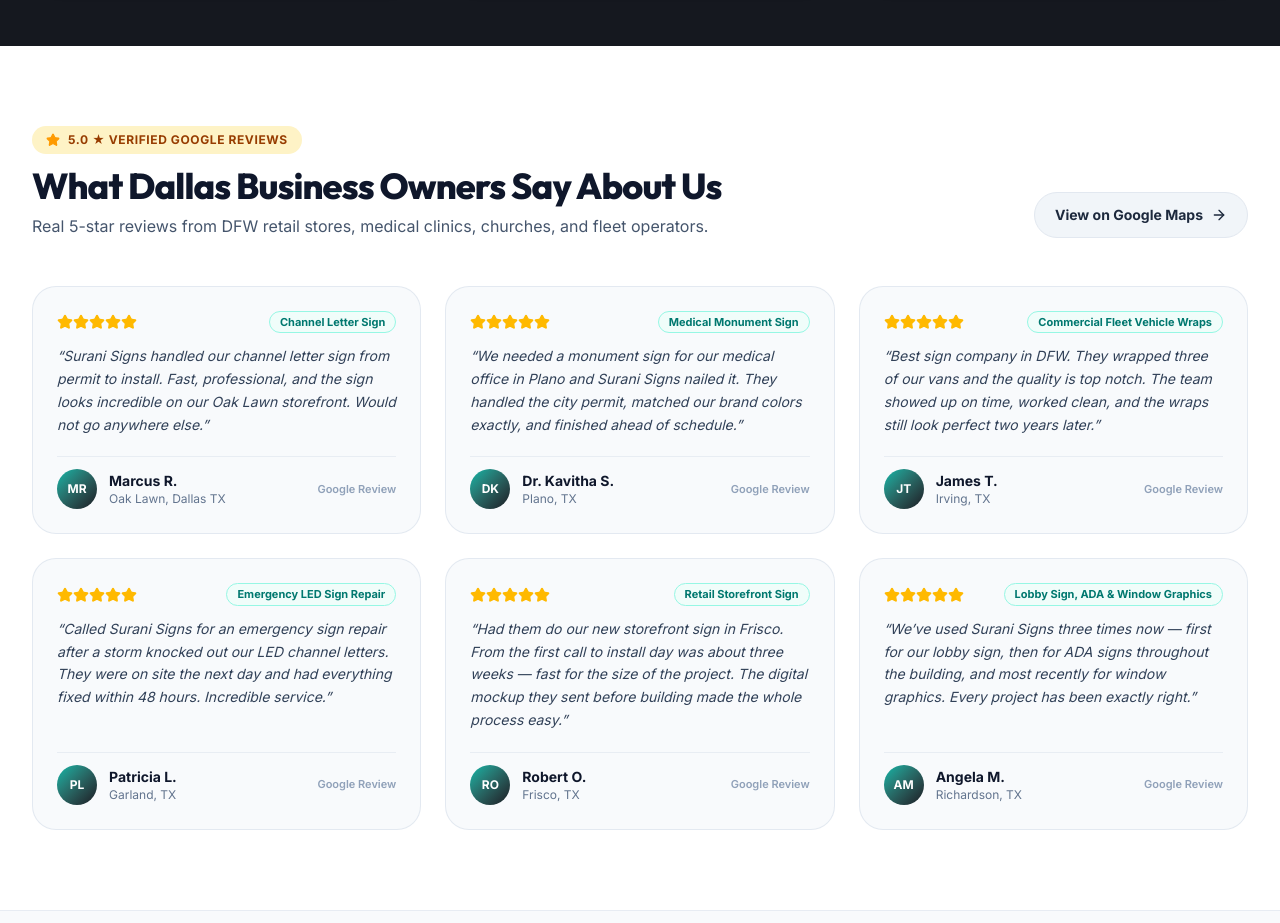
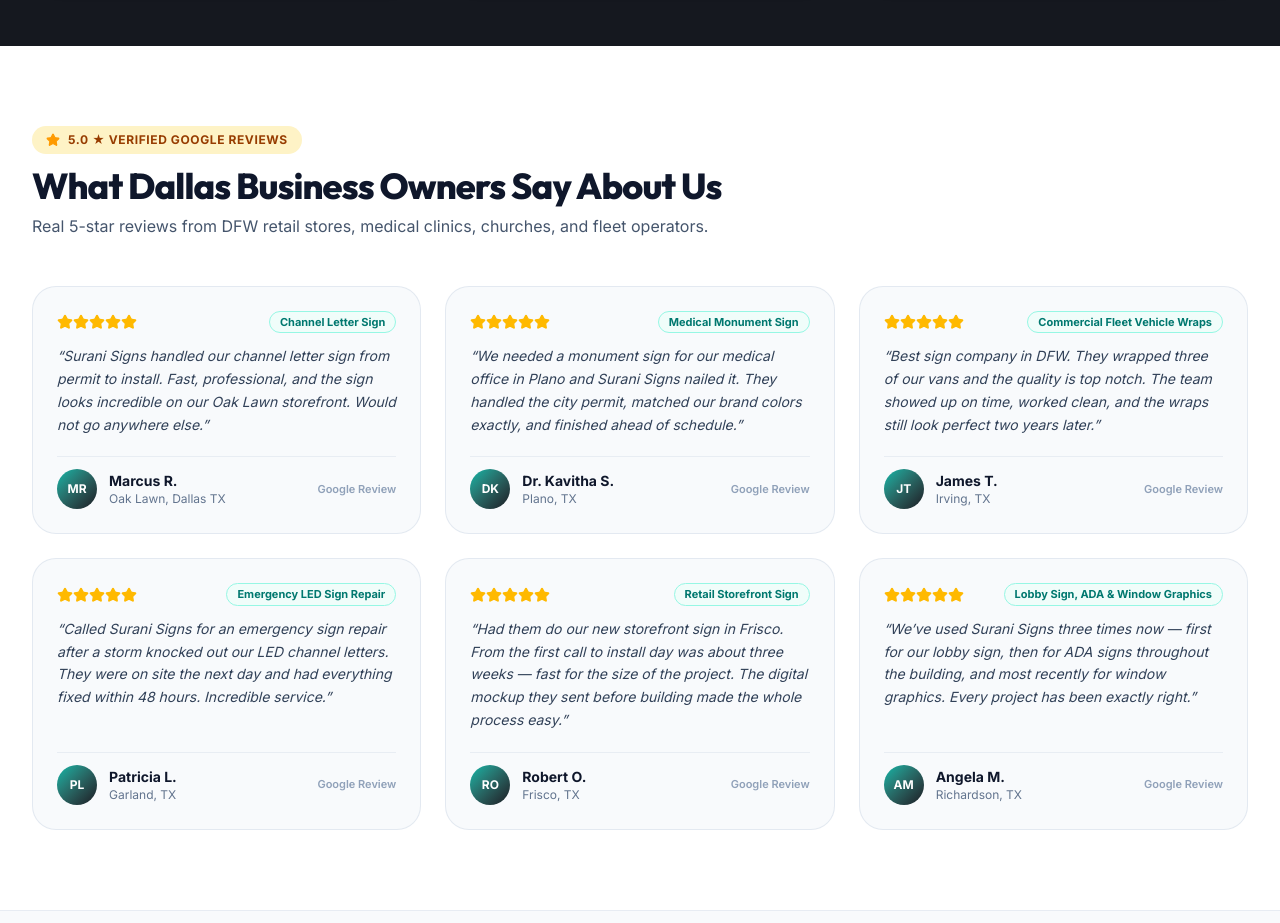
Before and after one commit to saganidigital/surani_signs, a React (Vite) app: page / in a window 1280 px wide. Shown: the part 7360-8283 px from the top of the page. Built offline with nearby package versions, Linux system fonts and the light colour scheme.

Commit message:
Remove View on Google Maps button from reviews section

```diff
--- a/src/pages/Home.jsx
+++ b/src/pages/Home.jsx
@@ -573,7 +573,7 @@ export default function Home() {
          ===================================================================== */}
       <section id="reviews" className="py-20 bg-white border-b border-slate-200/80">
         <div className="max-w-7xl mx-auto px-4 sm:px-6 lg:px-8">
-          <div className="flex flex-col md:flex-row md:items-end justify-between gap-6 mb-12">
+          <div className="mb-12">
             <div>
               <span className="inline-flex items-center gap-2 px-3.5 py-1.5 rounded-full text-xs font-bold uppercase tracking-wider bg-amber-100 text-amber-800 mb-3">
                 <Star className="w-3.5 h-3.5 fill-amber-500 text-amber-500" />
@@ -587,15 +587,6 @@ export default function Home() {
                 operators.
               </p>
             </div>
-            <a
-              href={BUSINESS_INFO.googleMapsUrl}
-              target="_blank"
-              rel="noreferrer"
-              className="inline-flex items-center gap-2 px-5 py-3 rounded-full font-bold text-sm text-slate-800 bg-slate-100 hover:bg-teal-50 hover:text-teal-700 border border-slate-200 transition-colors shrink-0 self-start md:self-auto"
-            >
-              <span>View on Google Maps</span>
-              <ArrowRight className="w-4 h-4" />
-            </a>
           </div>
 
           <div className="grid grid-cols-1 md:grid-cols-2 lg:grid-cols-3 gap-6">
```
